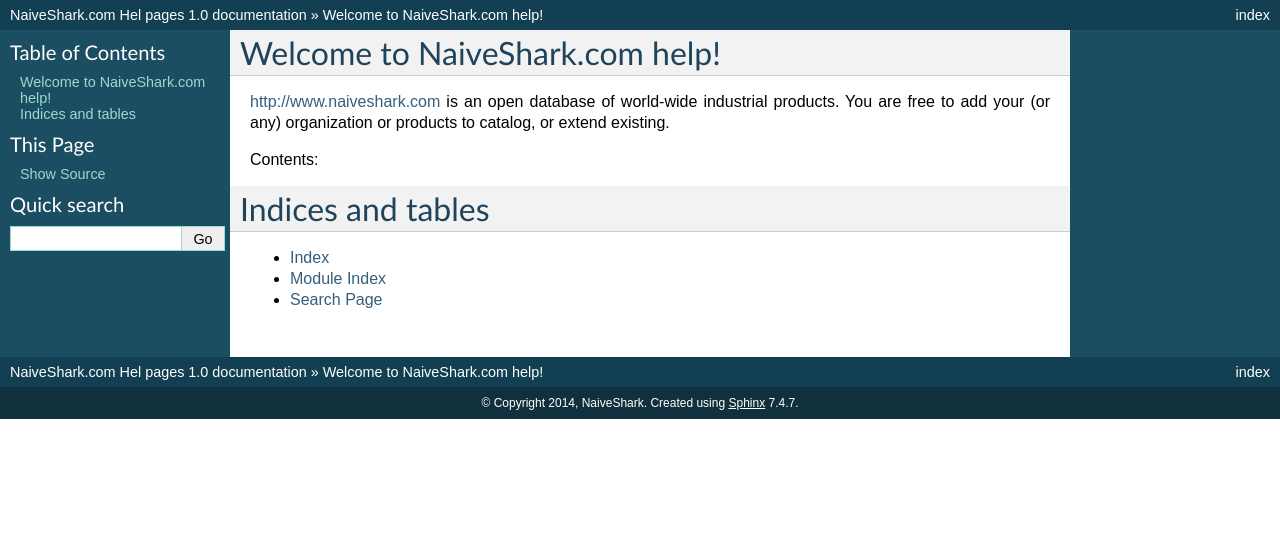
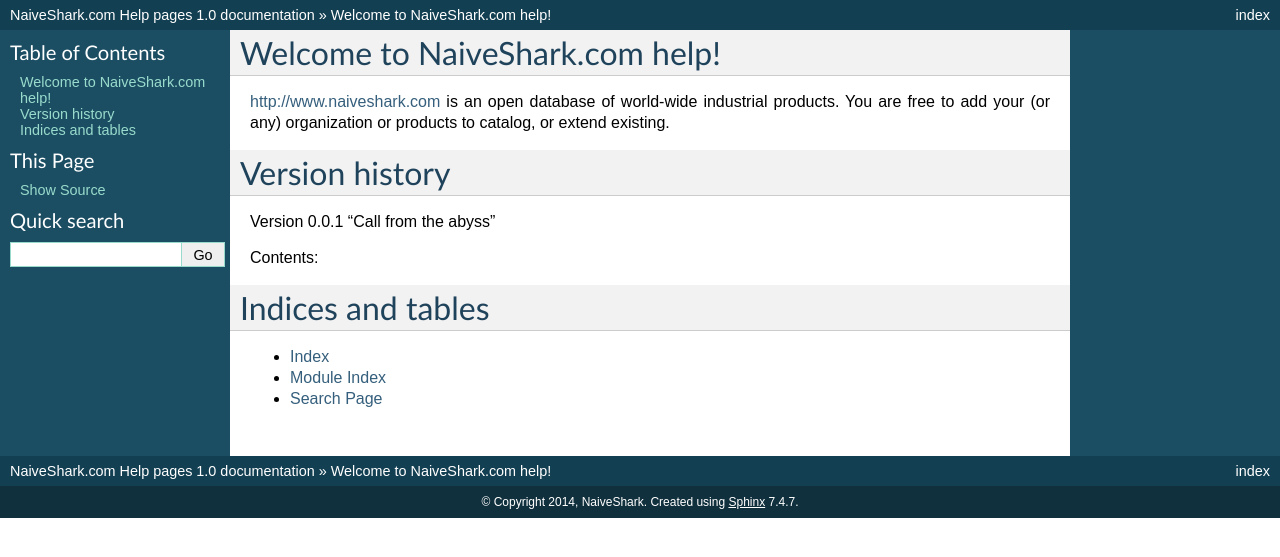
Before and after one commit to NaiveShark/NaiveSharkComDoc, a Sphinx documentation site: the page built from docs/index.rst, in a window 1280 px wide. Shown: the top 557 px of the page. Built offline with Sphinx 7.4.7, drawn with Linux system fonts in a browser that asks for light colours.

Commit message:
Заготовка для истории версий

```diff
--- a/docs/conf.py
+++ b/docs/conf.py
@@ -44,7 +44,7 @@
 master_doc = 'index'
 
 # General information about the project.
-project = 'NaiveShark.com Hel pages'
+project = 'NaiveShark.com Help pages'
 copyright = '2014, NaiveShark'
 
 # The version info for the project you're documenting, acts as replacement for
--- a/docs/index.rst
+++ b/docs/index.rst
@@ -7,6 +7,11 @@
 =============================================
 
 http://www.naiveshark.com is an open database of world-wide industrial products. You are free to add your (or any) organization or products to catalog, or extend existing.
+
+
+Version history
+===============
+Version 0.0.1 "Call from the abyss"
 
 Contents:
 
```
